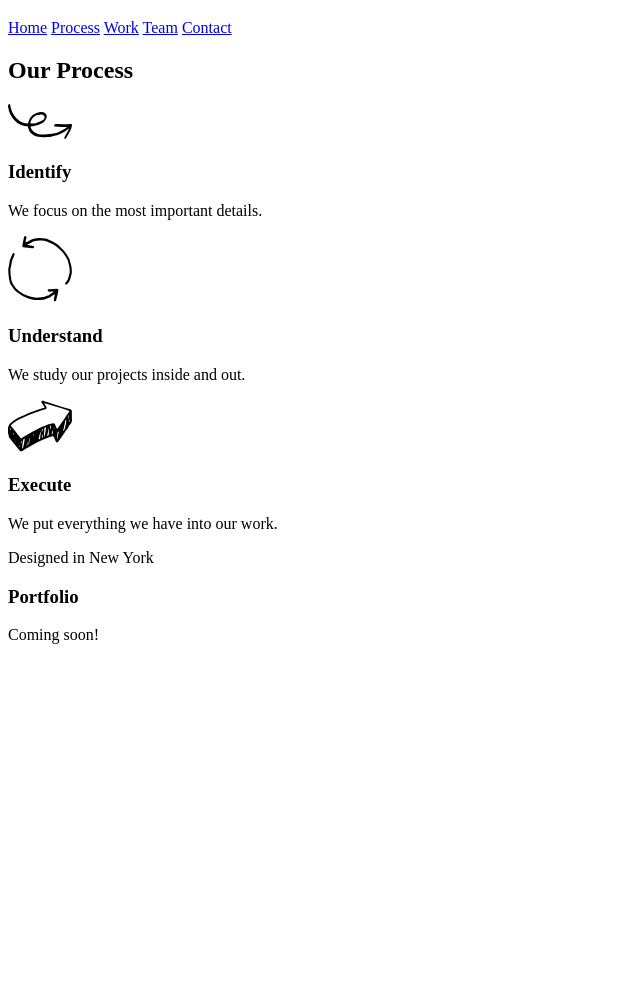
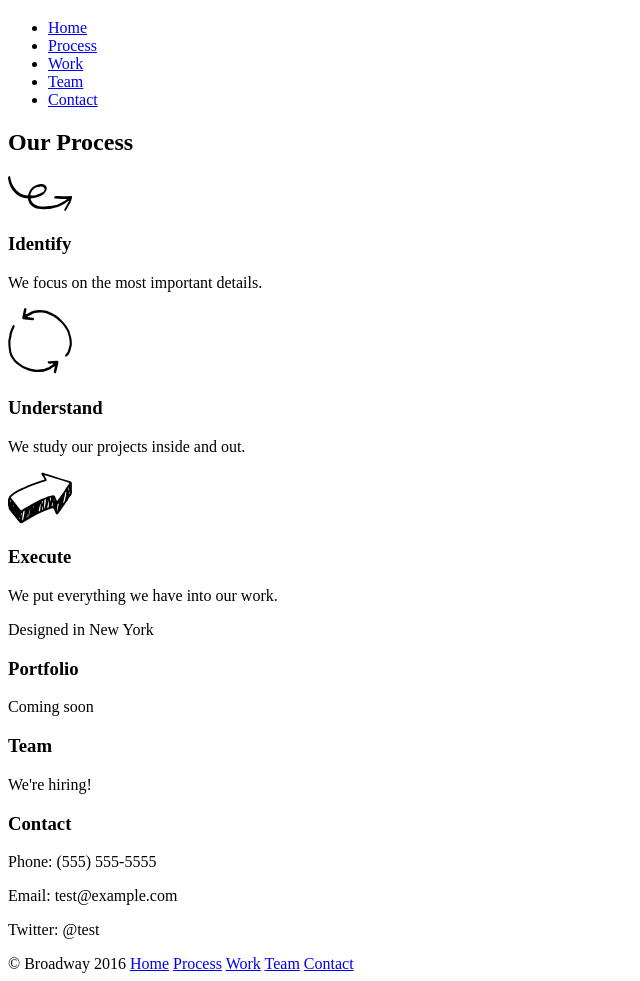
Before and after one commit to samirqadir/broadway, a plain HTML site: page index.html in a window 1280 px wide. Shown: the part 61-1042 px from the top of the page, without its empty margins (0-640 px from the left). Before the commit the page ends 800 px from the top, so only its background shows below. Drawn offline with Linux system fonts and the light colour scheme.

Commit message:
HTML done!

```diff
--- a/index.html
+++ b/index.html
@@ -10,11 +10,13 @@
     <div class="white_text">
       <h1>Broadway Design</h1>
       <nav>
-        <a href=#home>Home</a>
-        <a href=#process>Process</a>
-        <a href=#work>Work</a>
-        <a href=#team>Team</a>
-        <a href=#contact>Contact</a>
+        <ul>
+          <li><a href=#home>Home</a></li>
+          <li><a href=#process>Process</a></li>
+          <li><a href=#work>Work</a></li>
+          <li><a href=#team>Team</a></li>
+          <li><a href=#contact>Contact</a></li>
+        </ul>
       </nav>
     </div>
 
@@ -38,7 +40,29 @@
 
     <div class="black_text" id="work">
       <h3>Portfolio</h3>
-      <p>Coming soon!</p>
+      <p>Coming soon</p>
+    </div>
+
+    <div class="black_text" id="team">
+      <h3>Team</h3>
+      <p>We're hiring!</p>
+    </div>
+
+    <div class="black_text" id="contact">
+      <h3>Contact</h3>
+      <p>Phone: (555) 555-5555</p>
+      <p>Email: test@example.com</p>
+      <p>Twitter: @test</p>
+    </div>
+
+    <div class="footer">
+      <span>&copy; Broadway 2016</span>
+      <a href=#home>Home</a>
+      <a href=#process>Process</a>
+      <a href=#work>Work</a>
+      <a href=#team>Team</a>
+      <a href=#contact>Contact</a>
+    </div>
 
   </body>
 </html>
```
